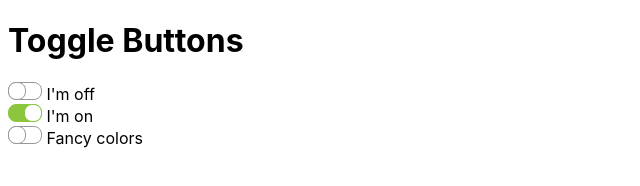
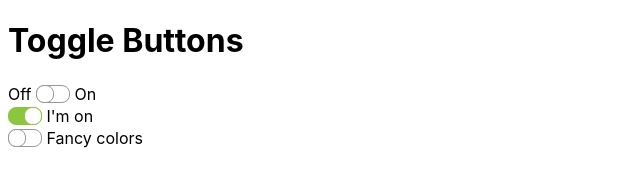
Before and after one commit to klausfischer/toggle-button, a plain HTML site: page index.html in a window 1280 px wide. Shown: the full height of the page, 0-640 px from the left. Drawn offline with Linux system fonts and the light colour scheme.

Commit message:
align with text

```diff
--- a/index.html
+++ b/index.html
@@ -18,9 +18,9 @@
 	<h1>Toggle Buttons</h1>
 
 	<label for="cb-1">
-		<input type="checkbox" id="cb-1" class="toggle-button-trigger">
+		Off <input type="checkbox" id="cb-1" class="toggle-button-trigger">
 		<span class="toggle-button"></span>
-		I'm off
+		On
 	</label>
 	<br>
 
--- a/styles/toggle-button.css
+++ b/styles/toggle-button.css
@@ -9,6 +9,7 @@
 	border: 1px solid #999;
 	border-radius: 0.5em;
 	position: relative;
+	top: 3px;
 	transition: background-color 200ms ease, border-color 200ms ease;
 }
 .toggle-button-trigger:checked + .toggle-button {
```
